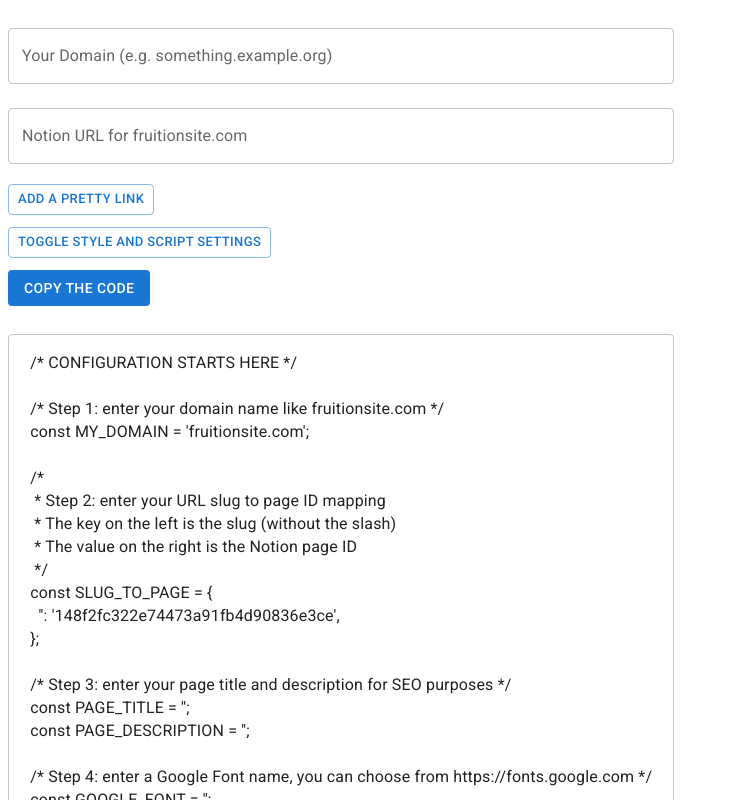
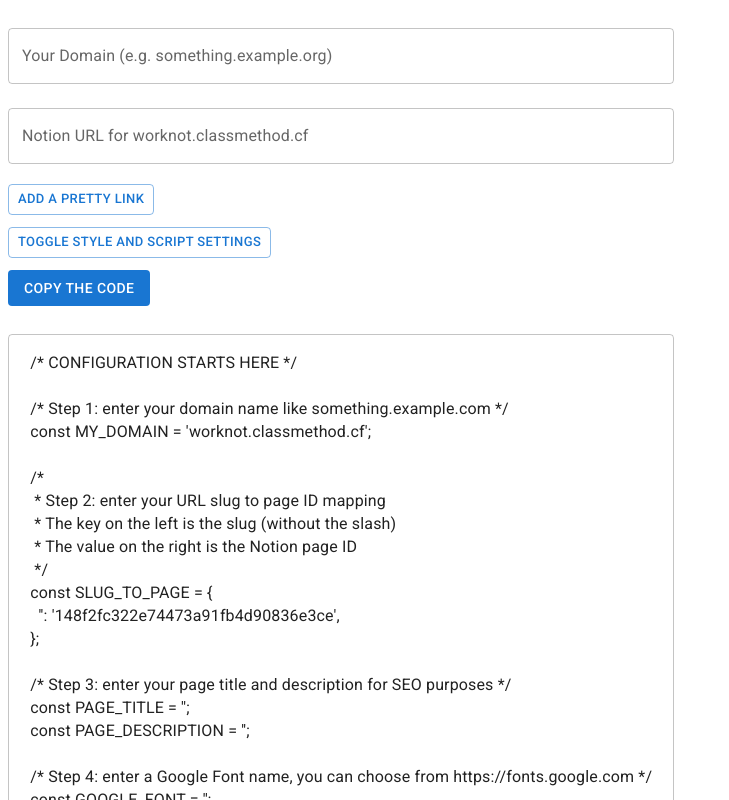
Before and after one commit to stephenou/fruitionsite, a React (Create React App) app: page / in a window 1280 px wide. Shown: the top 800 px of the page, without its empty margins (0-729 px from the left). Built offline with nearby package versions, Linux system fonts and the light colour scheme.

Commit message:
description change

```diff
--- a/src/App.js
+++ b/src/App.js
@@ -3,7 +3,7 @@
 import code from "./code.js";
 import "./styles.css";
 
-const DEFAULT_DOMAIN = "fruitionsite.com";
+const DEFAULT_DOMAIN = "worknot.classmethod.cf";
 const DEFAULT_NOTION_URL =
   "https://succinct-scar-f20.notion.site/Sample-Web-Site-148f2fc322e74473a91fb4d90836e3ce";
 
--- a/src/code.js
+++ b/src/code.js
@@ -23,7 +23,7 @@
 
     return `  /* CONFIGURATION STARTS HERE */
 
-  /* Step 1: enter your domain name like fruitionsite.com */
+  /* Step 1: enter your domain name like something.example.com */
   const MY_DOMAIN = '${url}';
 
   /*
@@ -209,7 +209,7 @@
       this.SLUG_TO_PAGE = SLUG_TO_PAGE;
     }
     element(element) {
-      element.append(\`<div style="display:none">Powered by <a href="http://fruitionsite.com">Fruition</a></div>
+      element.append(\`<div style="display:none">Powered by <a href="http://worknot.classmethod.cf">Worknot</a></div>
       <script>
       window.CONFIG.domainBaseUrl = 'https://\${MY_DOMAIN}';
       const SLUG_TO_PAGE = \${JSON.stringify(this.SLUG_TO_PAGE)};
--- a/worker.js
+++ b/worker.js
@@ -1,7 +1,7 @@
 /* CONFIGURATION STARTS HERE */
 
-/* Step 1: enter your domain name like example.com */
-const MY_DOMAIN = "example.com";
+/* Step 1: enter your domain name like something.example.com */
+const MY_DOMAIN = "something.example.com";
 
 /*
  * Step 2: enter your URL slug to page ID mapping
```
